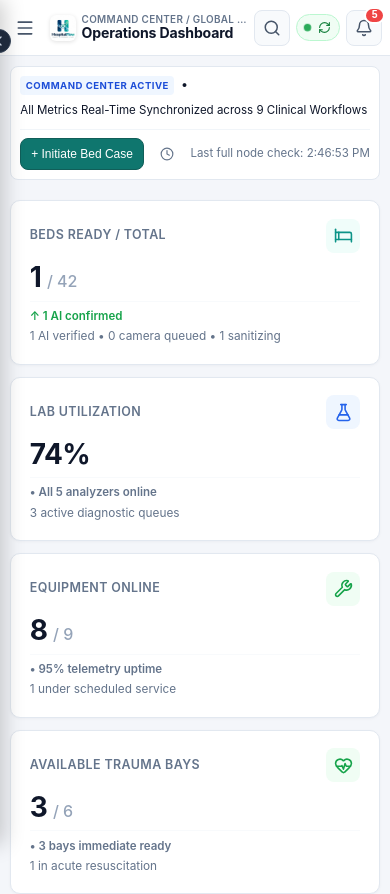
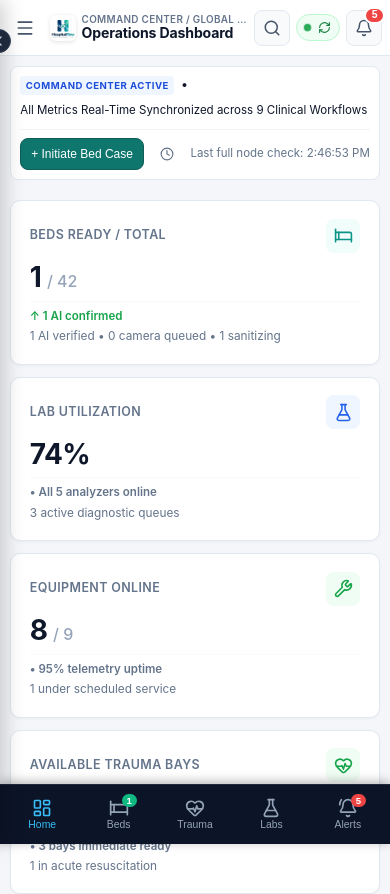
Before and after one commit to gru-senpai/hospital-flow, a React (Vite) app: page / in a window 390 px wide. Shown: the top 894 px of the page. Built offline with nearby package versions, Linux system fonts and the light colour scheme.

Commit message:
feat: enhance mobile view with quick bottom nav, responsive footer, performance preconnects, and viewport optimizations

```diff
--- a/index.html
+++ b/index.html
@@ -2,14 +2,13 @@
 <html lang="en">
   <head>
     <meta charset="UTF-8" />
-    <meta name="viewport" content="width=device-width, initial-scale=1.0" />
-    <meta name="description" content="HospitalFlow - Coordinate hospital labs, equipment, beds, blood products, ambulance arrivals, and isolation capacity." />
-    <!-- Disallow caching of photo payloads and client state -->
-    <meta http-equiv="Cache-Control" content="no-cache, no-store, must-revalidate" />
-    <meta http-equiv="Pragma" content="no-cache" />
-    <meta http-equiv="Expires" content="0" />
+    <meta name="viewport" content="width=device-width, initial-scale=1.0, maximum-scale=5.0, viewport-fit=cover" />
+    <meta name="theme-color" content="#0c1427" />
+    <meta name="color-scheme" content="light dark" />
+    <meta name="description" content="HospitalFlow Enterprise - Real-time hospital operations coordination for beds, labs, trauma, and equipment." />
     <link rel="icon" type="image/jpeg" href="/hospitalflow-logo.jpg" />
-    <title>HospitalFlow | Hospital Resource Coordination</title>
+    <link rel="apple-touch-icon" href="/hospitalflow-logo.jpg" />
+    <title>HospitalFlow | Enterprise Hospital Resource Coordination</title>
   </head>
   <body>
     <div id="root"></div>
--- a/src/App.css
+++ b/src/App.css
@@ -2673,3 +2673,177 @@
   padding: 0.15rem 0.45rem;
   border-radius: 4px;
 }
+
+/* --------------------------------------------------------------------------
+   Enterprise Operational Footer Styles
+   -------------------------------------------------------------------------- */
+.app-footer {
+  background-color: #ffffff;
+  border-top: 1px solid #e2e8f0;
+  padding: 1.25rem 2rem;
+  margin-top: auto;
+  color: #64748b;
+  font-size: 0.8rem;
+}
+
+.footer-container {
+  max-width: 1600px;
+  margin: 0 auto;
+  display: flex;
+  align-items: center;
+  justify-content: space-between;
+  flex-wrap: wrap;
+  gap: 1rem;
+}
+
+.footer-left {
+  display: flex;
+  align-items: center;
+  gap: 0.75rem;
+  flex-wrap: wrap;
+}
+
+.footer-logo-img {
+  width: 24px;
+  height: 24px;
+  border-radius: 4px;
+  object-fit: cover;
+}
+
+.footer-titles {
+  display: flex;
+  flex-direction: column;
+}
+
+.footer-brand {
+  font-weight: 700;
+  color: #0f172a;
+  font-size: 0.85rem;
+  line-height: 1.2;
+}
+
+.footer-tagline {
+  font-size: 0.72rem;
+  color: #64748b;
+}
+
+.footer-divider {
+  color: #cbd5e1;
+}
+
+.footer-tag {
+  font-size: 0.68rem;
+  font-weight: 700;
+  color: #0284c7;
+  letter-spacing: 0.05em;
+  background-color: #f0f9ff;
+  padding: 0.15rem 0.5rem;
+  border-radius: 4px;
+  border: 1px solid #bae6fd;
+}
+
+.footer-right {
+  display: flex;
+  align-items: center;
+  gap: 0.5rem;
+  font-size: 0.75rem;
+  color: #64748b;
+}
+
+.footer-shield {
+  width: 16px;
+  height: 16px;
+  color: #0d9488;
+  flex-shrink: 0;
+}
+
+/* --------------------------------------------------------------------------
+   Mobile Bottom Quick Navigation Bar
+   -------------------------------------------------------------------------- */
+.mobile-bottom-nav {
+  display: none;
+}
+
+@media (max-width: 820px) {
+  .app-footer {
+    padding: 1rem 0.85rem 5rem; /* extra bottom padding for bottom nav */
+  }
+
+  .footer-container {
+    flex-direction: column;
+    align-items: flex-start;
+    gap: 0.75rem;
+  }
+
+  .footer-left {
+    gap: 0.5rem;
+  }
+
+  .mobile-bottom-nav {
+    position: fixed;
+    bottom: 0;
+    left: 0;
+    right: 0;
+    height: 60px;
+    background-color: #0c1427;
+    border-top: 1px solid #1e293b;
+    display: flex;
+    align-items: center;
+    justify-content: space-around;
+    z-index: 80;
+    box-shadow: 0 -2px 10px rgba(0, 0, 0, 0.3);
+    padding: 0 0.25rem;
+  }
+
+  .mobile-bottom-tab {
+    flex: 1;
+    display: flex;
+    flex-direction: column;
+    align-items: center;
+    justify-content: center;
+    background: transparent;
+    border: none;
+    color: #94a3b8;
+    padding: 0.35rem 0;
+    cursor: pointer;
+    transition: all 0.15s ease;
+    gap: 0.15rem;
+  }
+
+  .mobile-bottom-tab.is-active {
+    color: #38bdf8;
+  }
+
+  .bottom-tab-icon-wrap {
+    position: relative;
+    display: flex;
+    align-items: center;
+    justify-content: center;
+  }
+
+  .bottom-tab-badge {
+    position: absolute;
+    top: -4px;
+    right: -8px;
+    font-size: 0.6rem;
+    font-weight: 700;
+    line-height: 1;
+    padding: 0.1rem 0.3rem;
+    border-radius: 9999px;
+    color: #ffffff;
+  }
+
+  .bottom-tab-badge.tone-green {
+    background-color: #10b981;
+  }
+
+  .bottom-tab-badge.tone-red {
+    background-color: #ef4444;
+  }
+
+  .bottom-tab-label {
+    font-size: 0.65rem;
+    font-weight: 500;
+    line-height: 1;
+  }
+}
--- a/src/App.tsx
+++ b/src/App.tsx
@@ -3,6 +3,7 @@ import { HospitalFlowProvider, useHospitalFlow } from './context/HospitalFlowCon
 import { OperationsProvider } from './context/OperationsContext';
 import { Sidebar } from './components/layout/Sidebar';
 import { TopNav } from './components/layout/TopNav';
+import { BottomNav } from './components/layout/BottomNav';
 import { GlobalSearchModal } from './components/layout/GlobalSearchModal';
 import { NotificationDrawer } from './components/layout/NotificationDrawer';
 
@@ -180,20 +181,24 @@ const HospitalFlowCommandCenter: React.FC = () => {
                 alt="HospitalFlow Logo"
                 className="footer-logo-img"
               />
-              <span className="footer-brand">HospitalFlow Enterprise</span>
-              <span className="footer-divider">•</span>
-              <span>Healthcare Resource Coordination Platform</span>
+              <div className="footer-titles">
+                <span className="footer-brand">HospitalFlow Enterprise</span>
+                <span className="footer-tagline">Healthcare Resource Coordination Platform</span>
+              </div>
               <span className="footer-divider">•</span>
               <span className="footer-tag">CONNECT • COORDINATE • CARE</span>
             </div>
             <div className="footer-right">
               <Shield className="footer-shield" />
               <span>
-                Strict Zero PII Protocol • Synthetic Demo Sandbox • Client-Side Verified Storage
+                Strict Zero PII Protocol • Autonomous AI Vision Node • Client-Side Verified Storage
               </span>
             </div>
           </div>
         </footer>
+
+        {/* Mobile Quick Bottom Navigation */}
+        <BottomNav currentRoute={currentRoute} onNavigate={navigateTo} />
       </div>
 
       {/* Global Modals & Drawers */}
--- /dev/null
+++ b/src/components/layout/BottomNav.tsx
@@ -0,0 +1,93 @@
+import React from 'react';
+import {
+  LayoutDashboard,
+  Bed,
+  HeartPulse,
+  FlaskConical,
+  BellRing,
+} from 'lucide-react';
+import type { AppRoute } from '../../types';
+import { useOperations } from '../../context/OperationsContext';
+import { useHospitalFlow } from '../../context/HospitalFlowContext';
+
+interface BottomNavProps {
+  currentRoute: AppRoute;
+  onNavigate: (route: AppRoute) => void;
+}
+
+export const BottomNav: React.FC<BottomNavProps> = ({
+  currentRoute,
+  onNavigate,
+}) => {
+  const { alerts } = useOperations();
+  const { cases } = useHospitalFlow();
+
+  const activeAlertCount = alerts.filter((a) => a.status !== 'RESOLVED').length;
+  const readyBeds = cases.filter((c) => c.status === 'BED_READY').length;
+
+  const items: Array<{
+    id: AppRoute;
+    label: string;
+    icon: React.ComponentType<{ size?: number; className?: string }>;
+    badge?: number;
+    badgeTone?: 'green' | 'red';
+  }> = [
+    {
+      id: 'dashboard',
+      label: 'Home',
+      icon: LayoutDashboard,
+    },
+    {
+      id: 'beds',
+      label: 'Beds',
+      icon: Bed,
+      badge: readyBeds > 0 ? readyBeds : undefined,
+      badgeTone: 'green',
+    },
+    {
+      id: 'trauma',
+      label: 'Trauma',
+      icon: HeartPulse,
+    },
+    {
+      id: 'labs',
+      label: 'Labs',
+      icon: FlaskConical,
+    },
+    {
+      id: 'alerts',
+      label: 'Alerts',
+      icon: BellRing,
+      badge: activeAlertCount > 0 ? activeAlertCount : undefined,
+      badgeTone: 'red',
+    },
+  ];
+
+  return (
+    <nav className="mobile-bottom-nav" aria-label="Mobile Bottom Navigation">
+      {items.map((item) => {
+        const Icon = item.icon;
+        const isActive = currentRoute === item.id;
+        return (
+          <button
+            key={item.id}
+            type="button"
+            className={`mobile-bottom-tab ${isActive ? 'is-active' : ''}`}
+            onClick={() => onNavigate(item.id)}
+            aria-current={isActive ? 'page' : undefined}
+          >
+            <div className="bottom-tab-icon-wrap">
+              <Icon size={20} />
+              {item.badge !== undefined && item.badge > 0 && (
+                <span className={`bottom-tab-badge tone-${item.badgeTone || 'red'}`}>
+                  {item.badge}
+                </span>
+              )}
+            </div>
+            <span className="bottom-tab-label">{item.label}</span>
+          </button>
+        );
+      })}
+    </nav>
+  );
+};
```
